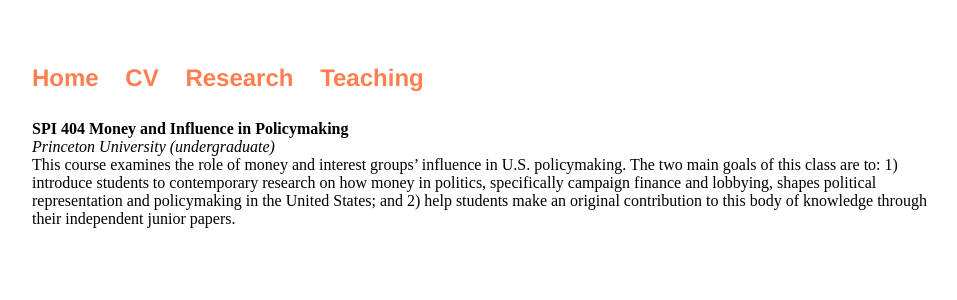
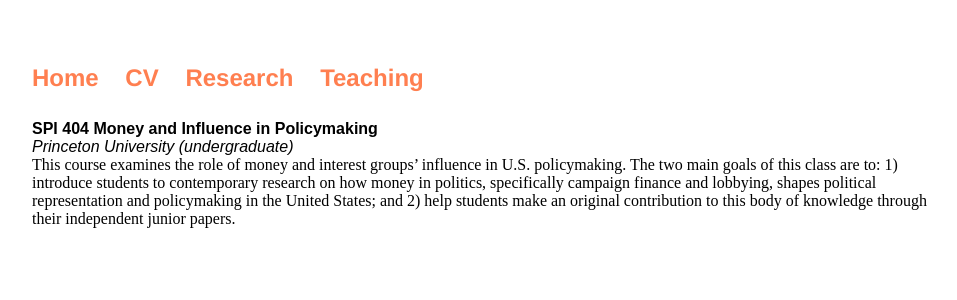
Before and after one commit to zhaoliresearch/zhaoliresearch.github.io, a Jekyll site: the page built from teaching/index.html, in a window 1280 px wide. Shown: the top 300 px of the page, without its empty margins (160-1117 px from the left). Built offline with Jekyll 4.4.1, drawn with Linux system fonts in a browser that asks for light colours.

Commit message:
Update index.html

```diff
--- a/teaching/index.html
+++ b/teaching/index.html
@@ -3,8 +3,8 @@
 title: Zhao Li, Ph.D.
 ---
 <div class="blurb">
-  <b>SPI 404 Money and Influence in Policymaking</b>
-  <br><i>Princeton University (undergraduate)</i>
-  <br>This course examines the role of money and interest groups’ influence in U.S. policymaking. The two main goals of this class are to: 1) introduce students to contemporary research on how money in politics, specifically campaign
+  <b style="font-family:arial">SPI 404 Money and Influence in Policymaking</b>
+  <br><i style="font-family:arial">Princeton University (undergraduate)</i>
+  <br style="font-family:arial">This course examines the role of money and interest groups’ influence in U.S. policymaking. The two main goals of this class are to: 1) introduce students to contemporary research on how money in politics, specifically campaign
 finance and lobbying, shapes political representation and policymaking in the United States; and 2) help students make an original contribution to this body of knowledge through their independent junior papers.
 </div><!-- /.blurb -->
```
